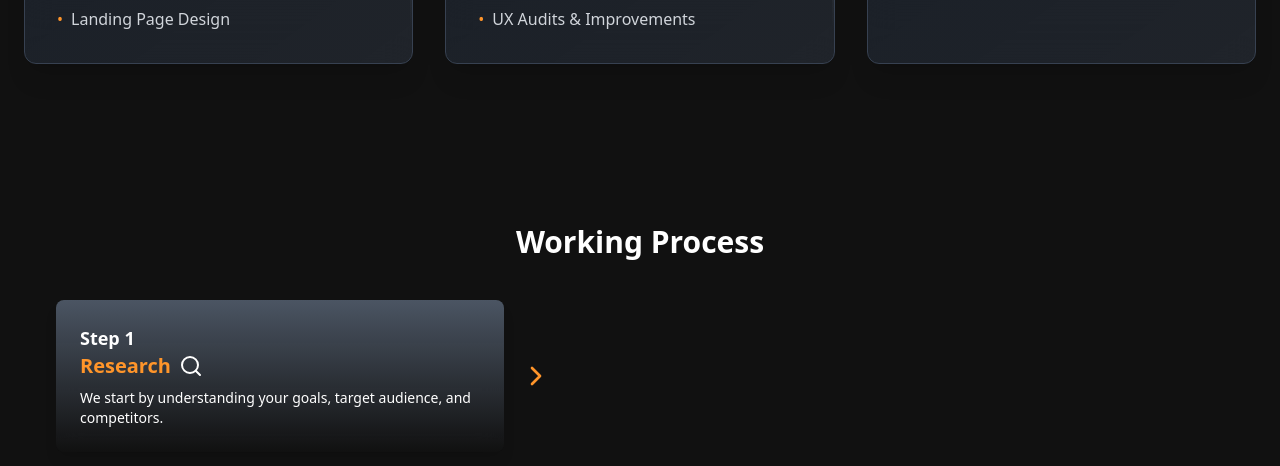
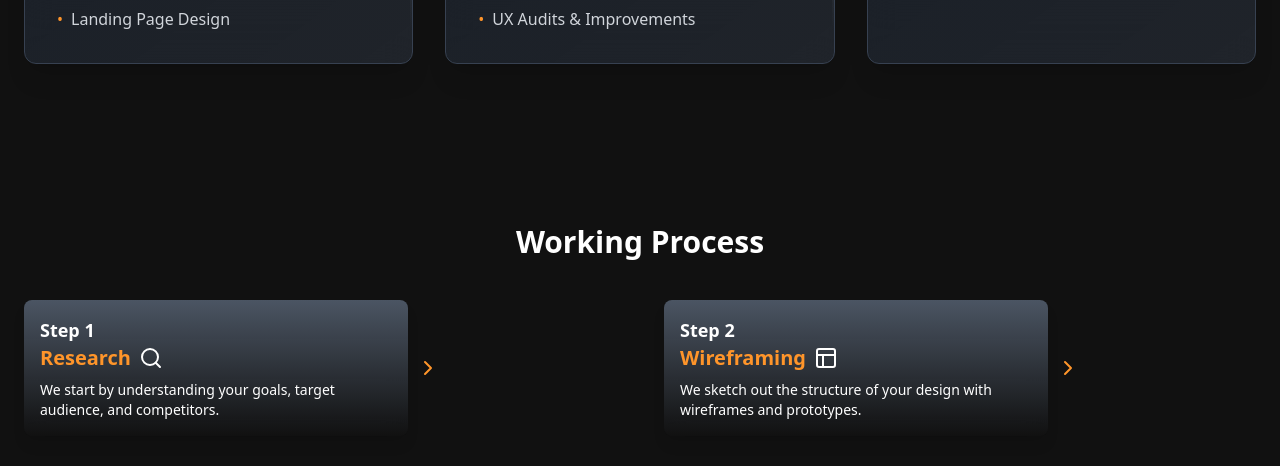
Before and after one commit to Muhammadyahyasoomro/UI-UX-agency, a React (Vite) app: page / in a window 1280 px wide. Shown: the part 3888-4354 px from the top of the page. Built offline with nearby package versions, Linux system fonts and the light colour scheme.

Commit message:
working process updated

```diff
--- a/src/components/WorkingProcess.tsx
+++ b/src/components/WorkingProcess.tsx
@@ -8,10 +8,26 @@ import "./scroll.css";
 gsap.registerPlugin(ScrollTrigger);
 
 const processSteps = [
-  { icon: <Search className="w-6 h-6 text-white" />, title: "Research", description: "We start by understanding your goals, target audience, and competitors." },
-  { icon: <Layout className="w-6 h-6 text-white" />, title: "Wireframing", description: "We sketch out the structure of your design with wireframes and prototypes." },
-  { icon: <Palette className="w-6 h-6 text-white" />, title: "UI Design", description: "Using modern trends, we create user-friendly interfaces with branding consistency." },
-  { icon: <TestTube className="w-6 h-6 text-white" />, title: "Testing & Refinement", description: "We test, gather feedback, and refine for a polished experience." },
+  {
+    icon: <Search className="w-6 h-6 text-white" />,
+    title: "Research",
+    description: "We start by understanding your goals, target audience, and competitors.",
+  },
+  {
+    icon: <Layout className="w-6 h-6 text-white" />,
+    title: "Wireframing",
+    description: "We sketch out the structure of your design with wireframes and prototypes.",
+  },
+  {
+    icon: <Palette className="w-6 h-6 text-white" />,
+    title: "UI Design",
+    description: "Using modern trends, we create user-friendly interfaces with branding consistency.",
+  },
+  {
+    icon: <TestTube className="w-6 h-6 text-white" />,
+    title: "Testing & Refinement",
+    description: "We test, gather feedback, and refine for a polished experience.",
+  },
 ];
 
 const WorkingProcess = () => {
@@ -49,12 +65,12 @@ const WorkingProcess = () => {
 
         <div
           ref={scrollWrapperRef}
-          className="flex w-[400%] gap-6 flex-nowrap"
+          className="flex flex-nowrap px-2"
         >
           {processSteps.map((step, index) => (
-            <div key={index} className="flex items-center w-screen px-10">
+            <div key={index} className="flex items-center min-w-[50vw]">
               {/* Step Card */}
-              <div className="p-6 w-full max-w-md bg-gradient-to-b from-gray-600 to-[#1111]/80 text-white rounded-lg shadow-lg flex flex-col backdrop-blur-md">
+              <div className="p-4 w-full max-w-sm bg-gradient-to-b from-gray-600 to-[#1111]/80 text-white rounded-lg shadow-lg flex flex-col backdrop-blur-md">
                 <h3 className="text-lg font-bold">Step {index + 1}</h3>
                 <h4 className="text-xl font-semibold text-[#FF952A] flex items-center gap-2">
                   {step.title} {step.icon}
@@ -64,7 +80,7 @@ const WorkingProcess = () => {
 
               {/* Arrow */}
               {index !== processSteps.length - 1 && (
-                <ChevronRight className="w-8 h-8 text-[#FF952A] mx-4 hidden md:block" />
+                <ChevronRight className="w-6 h-6 text-[#FF952A] mx-2 hidden md:block" />
               )}
             </div>
           ))}
```
